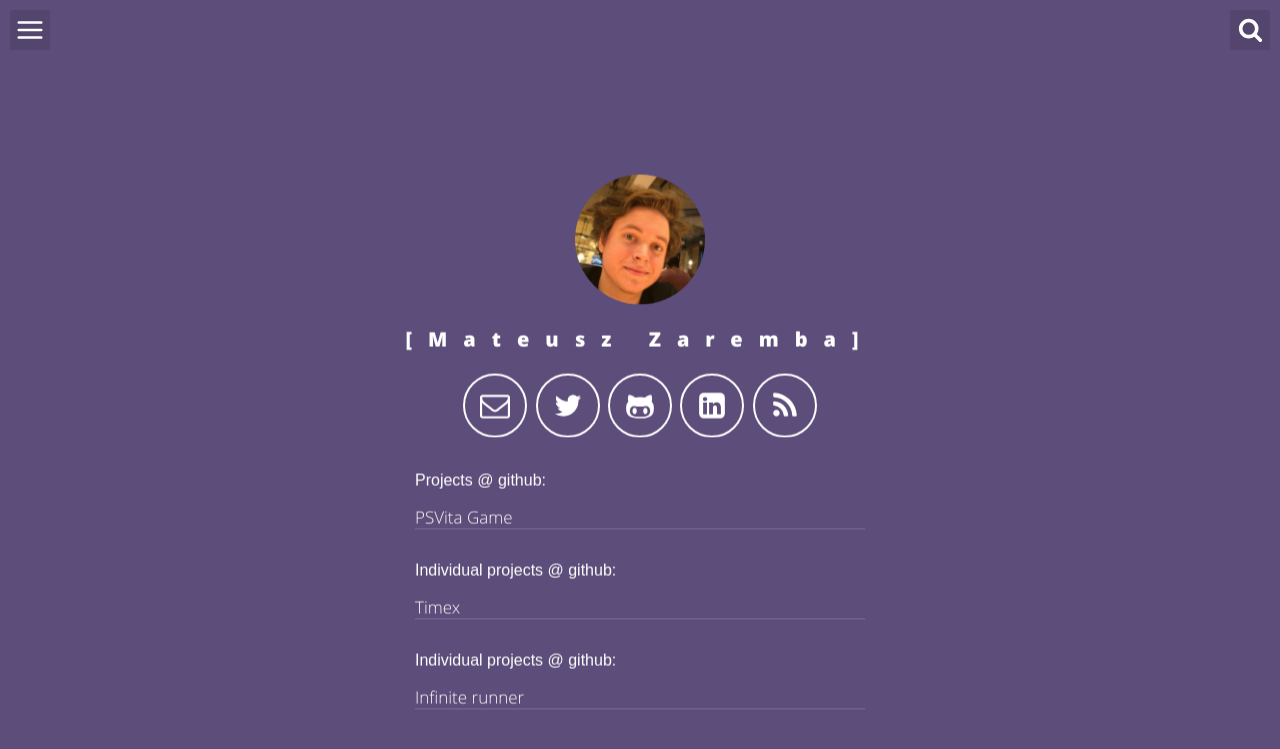
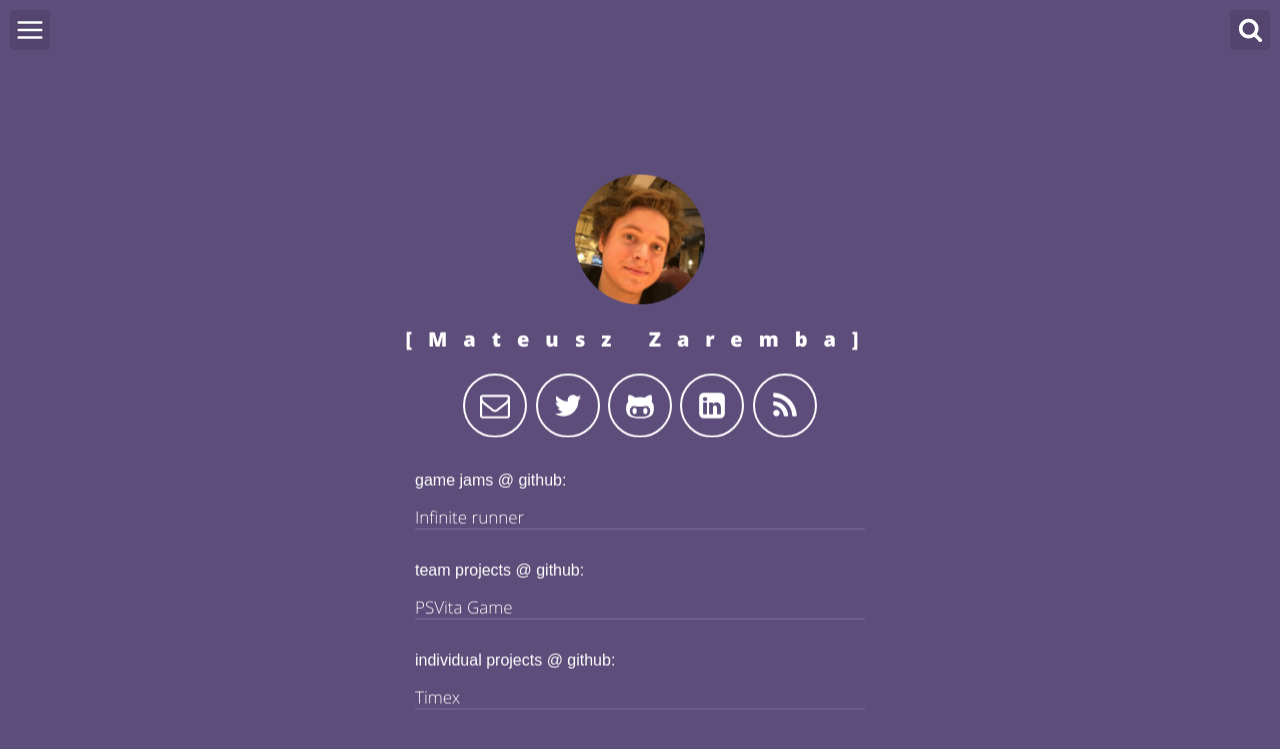
Before and after one commit to matzar/matzar.github.io, a Jekyll site: the page built from index.html, in a window 1280 px wide. Shown: the top 749 px of the page. Built offline with Jekyll 4.4.1, drawn with Linux system fonts in a browser that asks for light colours.

Commit message:
reorder categories

```diff
--- a/_includes/header-default.html
+++ b/_includes/header-default.html
@@ -47,10 +47,10 @@
         </ul> -->
 
         <ul class="recent">
-            <p>Projects @ github:</p>
-             {% for project in site.projects limit:10%}
+            <p>game jams @ github:</p>
+             {% for project in site.game_jams limit:10%}
                 <li>
-                    <a title="Show my recent project" href="{{ project.url}}">
+                    <a title="Show game jams at github" href="{{ project.url}}">
                         <h2 class="post-title" itemprop="name">{{ project.name }}</h2>
                     </a>
                 </li>
@@ -58,10 +58,10 @@
         </ul>
 
         <ul class="recent">
-            <p>Individual projects @ github:</p>
-             {% for project in site.individual_projects limit:10%}
+            <p>team projects @ github:</p>
+             {% for project in site.projects limit:10%}
                 <li>
-                    <a title="Show my recent project" href="{{ project.url}}">
+                    <a title="Show team projects at github" href="{{ project.url}}">
                         <h2 class="post-title" itemprop="name">{{ project.name }}</h2>
                     </a>
                 </li>
@@ -69,10 +69,10 @@
         </ul>
 
         <ul class="recent">
-            <p>Individual projects @ github:</p>
-             {% for project in site.game_jams limit:10%}
+            <p>individual projects @ github:</p>
+             {% for project in site.individual_projects limit:10%}
                 <li>
-                    <a title="Show my recent project" href="{{ project.url}}">
+                    <a title="Show individual projects at github" href="{{ project.url}}">
                         <h2 class="post-title" itemprop="name">{{ project.name }}</h2>
                     </a>
                 </li>
```
